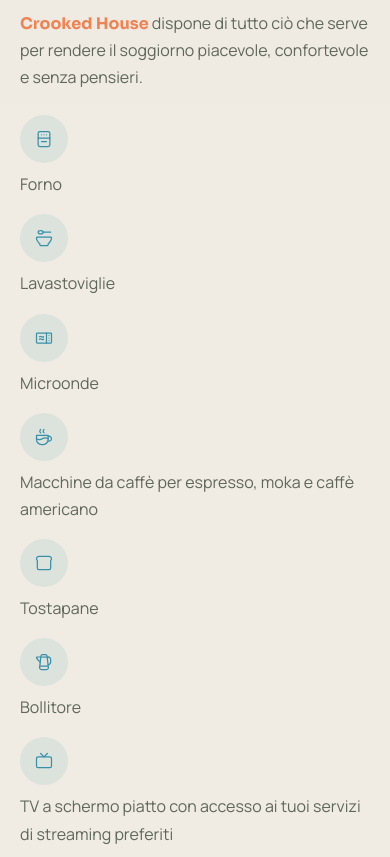
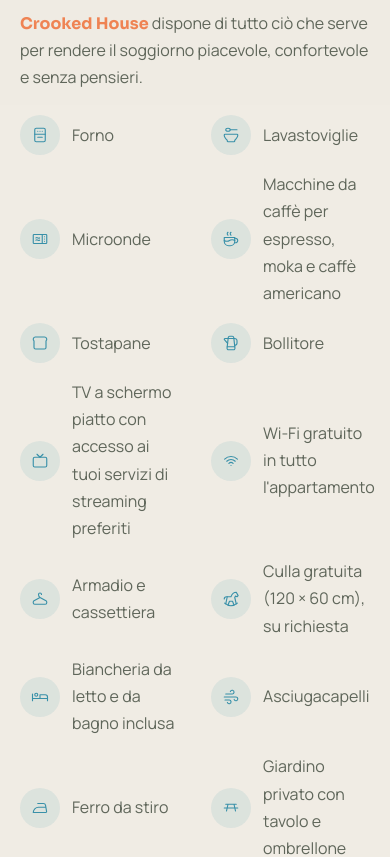
Before and after one commit to ed-arantes/crookedhouse, a Next.js app: page / in a window 390 px wide. Shown: the part 4468-5325 px from the top of the page. Built offline with nearby package versions, Linux system fonts and the light colour scheme.

Commit message:
Update amenities.tsx

```diff
--- a/components/amenities.tsx
+++ b/components/amenities.tsx
@@ -54,16 +54,16 @@
       </p>
     </div>
 
-    <div className="mt-6 grid grid-cols-1 gap-x-8 gap-y-4 sm:grid-cols-2 lg:grid-cols-4">
+    <div className="mt-6 grid grid-cols-2 gap-x-8 gap-y-4 lg:grid-cols-4">
      {items.map((item, i) => {
       const Icon = ICONS[i] ?? IconCooker
-      return (
-       <div key={item}>
-        <span className="flex h-12 w-12 items-center justify-center rounded-full bg-primary/10 text-primary">
-         <Icon size={20} stroke={1.5} />
-        </span>
-        <p className="type-body mt-2 text-muted-foreground">{item}</p>
-       </div>
+       return (
+        <div key={item} className="flex items-center gap-3">
+         <span className="flex h-10 w-10 shrink-0 items-center justify-center rounded-full bg-primary/10 text-primary">
+          <Icon size={18} stroke={1.5} />
+         </span>
+         <p className="type-body text-muted-foreground">{item}</p>
+        </div>
       )
      })}
     </div>
```
